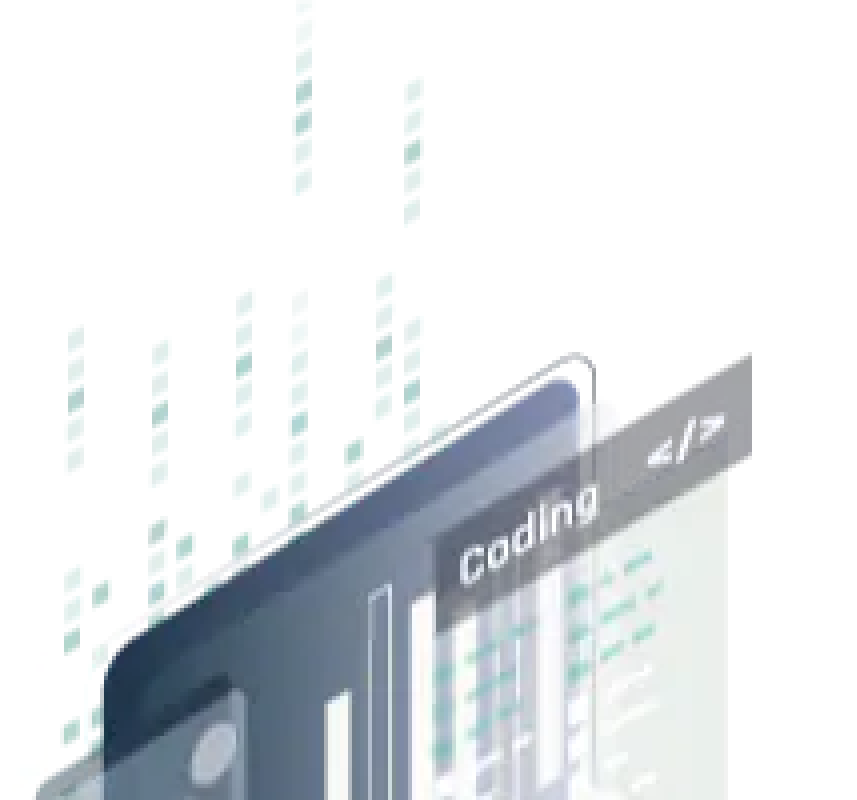
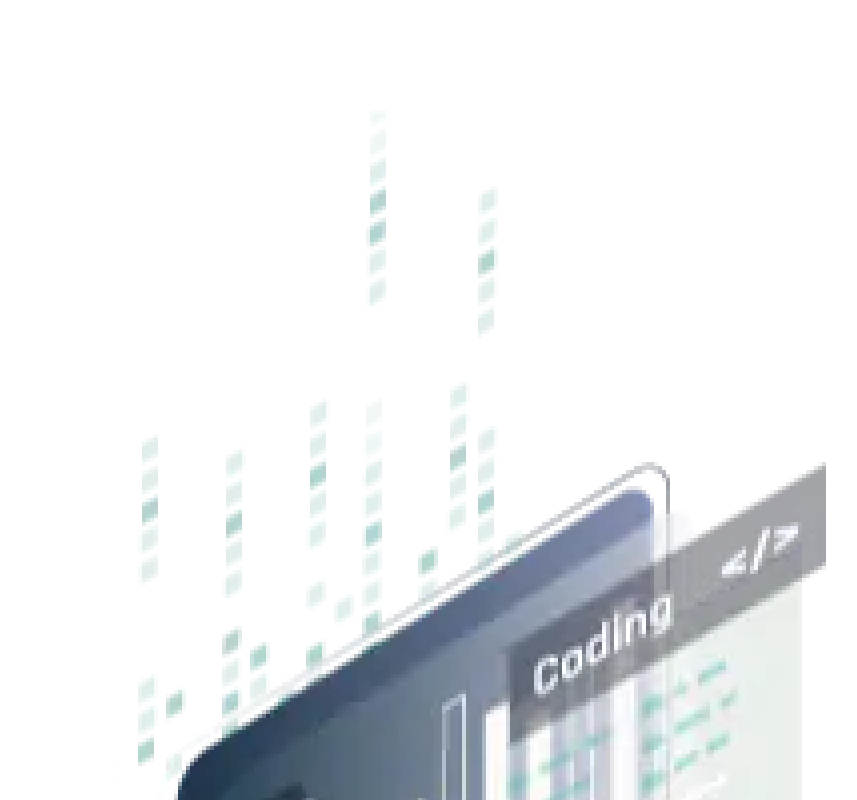
Before and after one commit to parinyap03/ogs-assignmentNews, a React (Vite) app: page / in a window 1280 px wide. Shown: the top 800 px of the page, without its empty margins (140-997 px from the left). Built offline with nearby package versions, Linux system fonts and the light colour scheme.

Commit message:
[Add]:edit not found page

```diff
--- a/src/App.css
+++ b/src/App.css
@@ -16,11 +16,17 @@ li a {
 
 
 }
+#mainpage{
+  margin-top: 60px;
 
+}
 /* li a:hover {
   color: rgb(151, 209, 226);
 } */
-
+#mainpic{
+  padding-top: 50px;
+  margin: auto;
+}
 
 
 h2{
--- a/src/components/AllNew.tsx
+++ b/src/components/AllNew.tsx
@@ -53,7 +53,7 @@ const AllNew: React.FC = () => {
 
                 {news.type_new.filter((type)=>id===undefined || type.id === parseInt(id)).map((type) => (
                   <div className="text-sm text-left " key={type.id}>
-                    <h5 className="font-semibold text-sm text-center">
+                    <h5 className="font-semibold text-xl text-center">
                       {type.name}
                     </h5>
                     {type.news_type.map((article) => (
--- a/src/components/MainPage.tsx
+++ b/src/components/MainPage.tsx
@@ -6,9 +6,15 @@ const MainPage: React.FC = () => {
   const navigator = useNavigate();
   return (
     <>
-    <img  className="w-80 h-96 mt-16 mb-6 " src={mainpic} alt="MainPic" />
+    <div id="mainpage" >
+    <img
+        id="mainpic"
+        className=" w-80 h-96 mt-16 mb-6 "
+        src={mainpic}
+        alt="MainPic"
+      />
 
-      <h3 className="m-6">ogs Daily News</h3>
+      <h3 className="m-6 text-xl pt-2">ogs Daily News</h3>
       <button
         style={{
           backgroundColor: "gray",
@@ -21,9 +27,10 @@ const MainPage: React.FC = () => {
       >
         เข้าสู่เว็บไซต์
       </button>
+    </div>
+
     </>
   );
 };
 
-
 export default MainPage;
--- a/src/components/Navbar.tsx
+++ b/src/components/Navbar.tsx
@@ -3,16 +3,13 @@ import Logo from "@assets/react.svg";
 import { useState } from "react";
 
 const Navbar = () => {
-  const [isclick, setIsclick] = useState(false);
-  const handleClick = () => {
-    setIsclick(!isclick);
-  };
+
   return (
     <>
       <nav className="px-[80px] bg-cyan-700 " >
         <ul className="flex items-center space-x-4">
           <li >
-            <Link to="/home"><img  className="w-10 " src={Logo} alt="Logo" /></Link>
+            <Link to="/"><img  className="w-10 " src={Logo} alt="Logo" /></Link>
           </li>
           <li className="pl-5 text-white hover:bg-cyan-900 hover:text-white rounded-md px-3 py-2 text-sm font-medium" aria-current="page">
             <Link to="/home">หน้าหลัก</Link>
--- a/src/components/NotFound.tsx
+++ b/src/components/NotFound.tsx
@@ -6,7 +6,7 @@ const NotFound = () => {
   const navigator = useNavigate();
   return (
     <>
-      <img className="w-80 h-96 mt-16 mb-6 " src={nopage} alt="NotFound" />
+      <img className="m-auto w-80 h-96 mt-40 mb-6 " src={nopage} alt="NotFound" />
       <button style={{
           backgroundColor: "gray",
           color: "white",
```
